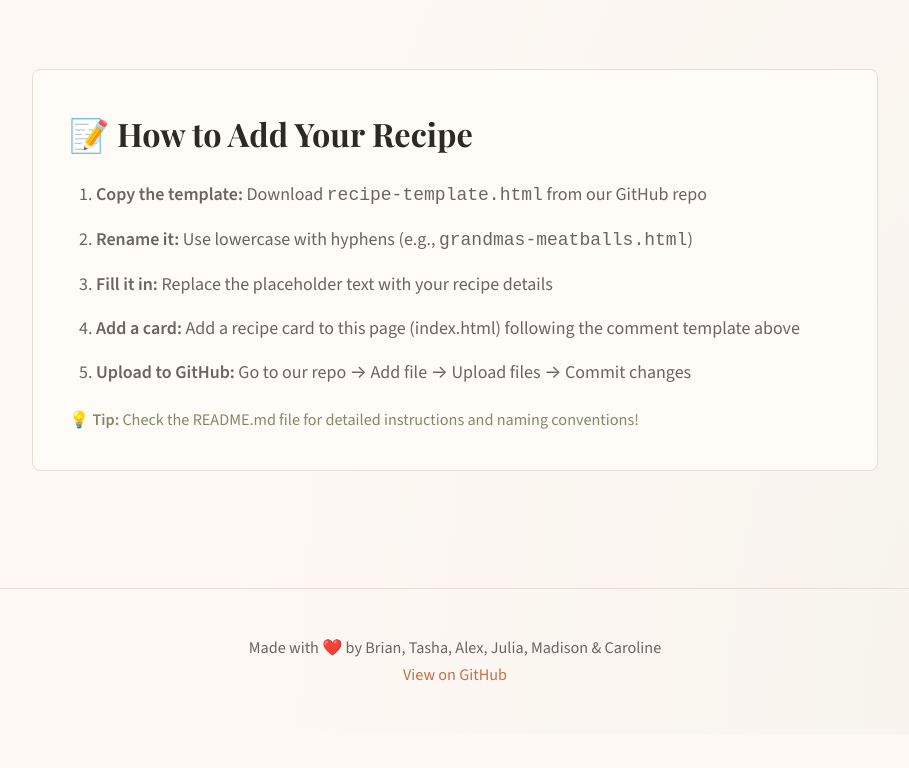
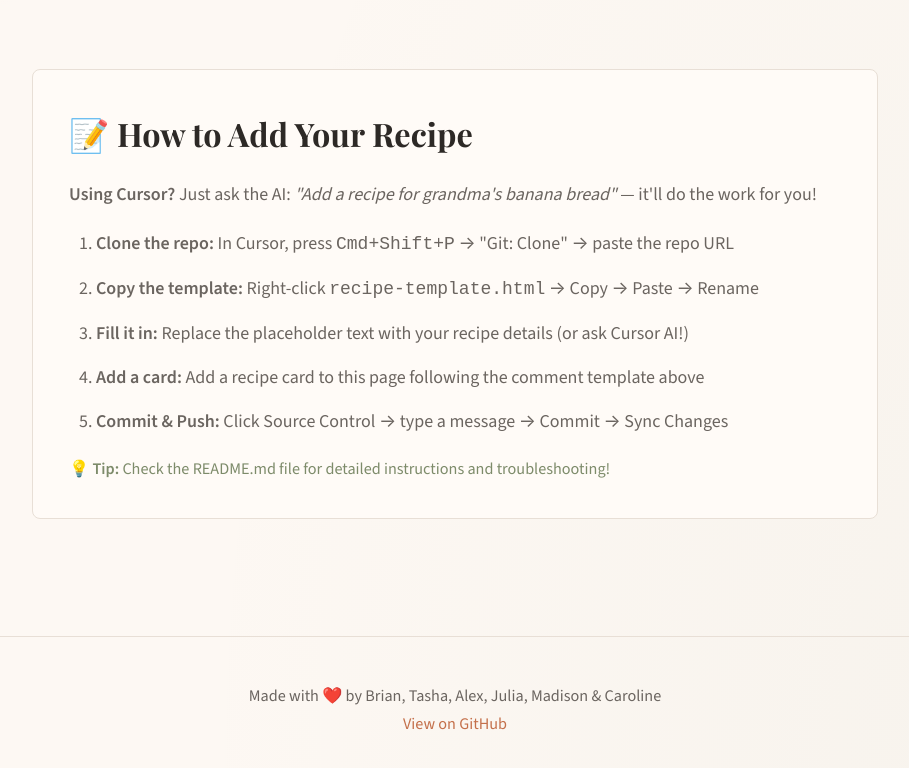
Before and after one commit to alexanderson-creative/our-cookbook, a plain HTML site: page index.html in a window 1280 px wide. Shown: the part 1409-2177 px from the top of the page, without its empty margins (185-1094 px from the left). Before the commit the page ends 2143 px from the top, so only its background shows below. Drawn offline with nearby package versions, Linux system fonts and the light colour scheme; a web font is replaced by a local one.

Commit message:
Update README and index with Cursor instructions

```diff
--- a/index.html
+++ b/index.html
@@ -100,15 +100,16 @@
     <!-- How to Contribute Section -->
     <section id="contribute" style="margin-top: 4rem; padding: 2rem; background: var(--color-warm-white); border-radius: var(--border-radius); border: 1px solid var(--color-border);">
       <h2 style="font-family: var(--font-display); font-size: 1.8rem; margin-bottom: 1rem; color: var(--color-charcoal);">📝 How to Add Your Recipe</h2>
+      <p style="margin-bottom: 1rem; color: var(--color-warm-gray);"><strong>Using Cursor?</strong> Just ask the AI: <em>"Add a recipe for grandma's banana bread"</em> — it'll do the work for you!</p>
       <ol style="padding-left: 1.5rem; color: var(--color-warm-gray);">
-        <li style="margin-bottom: 0.75rem;"><strong>Copy the template:</strong> Download <code>recipe-template.html</code> from our GitHub repo</li>
-        <li style="margin-bottom: 0.75rem;"><strong>Rename it:</strong> Use lowercase with hyphens (e.g., <code>grandmas-meatballs.html</code>)</li>
-        <li style="margin-bottom: 0.75rem;"><strong>Fill it in:</strong> Replace the placeholder text with your recipe details</li>
-        <li style="margin-bottom: 0.75rem;"><strong>Add a card:</strong> Add a recipe card to this page (index.html) following the comment template above</li>
-        <li style="margin-bottom: 0.75rem;"><strong>Upload to GitHub:</strong> Go to our repo → Add file → Upload files → Commit changes</li>
+        <li style="margin-bottom: 0.75rem;"><strong>Clone the repo:</strong> In Cursor, press <code>Cmd+Shift+P</code> → "Git: Clone" → paste the repo URL</li>
+        <li style="margin-bottom: 0.75rem;"><strong>Copy the template:</strong> Right-click <code>recipe-template.html</code> → Copy → Paste → Rename</li>
+        <li style="margin-bottom: 0.75rem;"><strong>Fill it in:</strong> Replace the placeholder text with your recipe details (or ask Cursor AI!)</li>
+        <li style="margin-bottom: 0.75rem;"><strong>Add a card:</strong> Add a recipe card to this page following the comment template above</li>
+        <li style="margin-bottom: 0.75rem;"><strong>Commit & Push:</strong> Click Source Control → type a message → Commit → Sync Changes</li>
       </ol>
       <p style="margin-top: 1rem; font-size: 0.9rem; color: var(--color-sage);">
-        💡 <strong>Tip:</strong> Check the README.md file for detailed instructions and naming conventions!
+        💡 <strong>Tip:</strong> Check the README.md file for detailed instructions and troubleshooting!
       </p>
     </section>
 
@@ -117,7 +118,7 @@
   <!-- Footer -->
   <footer class="footer">
     <p>Made with ❤️ by Brian, Tasha, Alex, Julia, Madison & Caroline</p>
-    <p><a href="https://github.com/YOUR-USERNAME/our-cookbook">View on GitHub</a></p>
+    <p><a href="https://github.com/brianokarski-shopify/our-cookbook">View on GitHub</a></p>
   </footer>
 
 </body>
```
Also changed, not shown: 1 other file.
